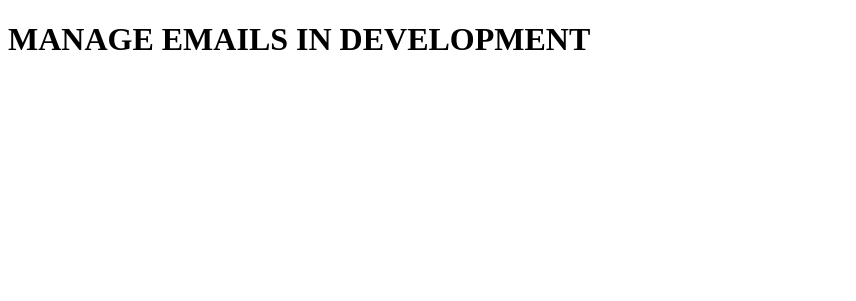
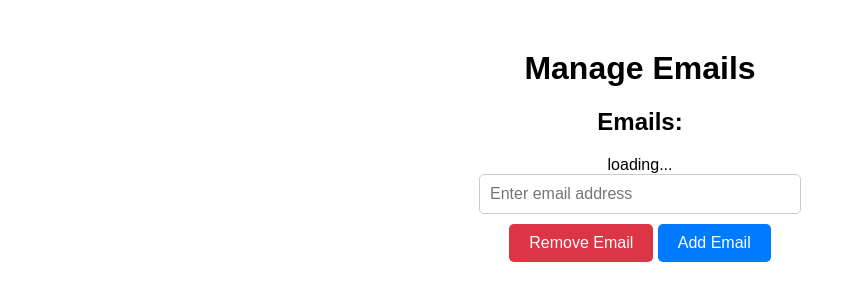
Before and after one commit to averybobbitt/workplace-violence-prediction-api, a Django app: template WorkplaceViolencePredictionAPI/API/templates/manage_emails.html in a window 1280 px wide. Shown: the top 301 px of the page, without its empty margins (0-856 px from the left). Run offline with Django 5.2, Linux system fonts and the light colour scheme; the template is opened without the code that fills it, so the values that code supplies are empty.

Commit message:
adds functionality to the manage emails page

```diff
--- a/WorkplaceViolencePredictionAPI/API/Email_notification_test.py
+++ b/WorkplaceViolencePredictionAPI/API/Email_notification_test.py
@@ -82,3 +82,7 @@ def execute():
         email.send()
     except Exception as e:
         logging.error(f"Error sending email: {e}")
+
+def list():
+    with open("emails.txt", "r") as file:
+        return file.read()
--- /dev/null
+++ b/WorkplaceViolencePredictionAPI/API/static/js/manage_emails.js
@@ -0,0 +1,41 @@
+window.onload = function () {
+    setInterval(() => {
+        fetch("http://localhost:8000/api/email").then((response) => {
+            response.json().then((data) => {
+                let list = data["emails"];
+                if (data["emails"] == ""){
+                    let list = data["emails"];
+                }
+                else{
+                    let list = "No emails in alert mailing list."
+                }
+                updateEmailDisplay(list)
+            });
+        });
+    }, 1000);
+};
+
+function addEmail(){
+    let input = document.getElementById("inputBox").value
+    let header = new Headers();
+    header.append("email", input);
+    fetch("http://localhost:8000/api/email/append/", {
+        method: "POST",
+        headers: header
+    }).then(r => console.log(`Email added: ${input}`));
+    document.getElementById("inputBox").value = "";
+}
+
+function rmEmail(){
+    let input = document.getElementById("inputBox").value
+    let header = new Headers();
+    header.append("email", input);
+    fetch("http://localhost:8000/api/email/remove/", {
+        method: "POST",
+        headers: header
+    }).then(r => console.log(`Email removed: ${input}`));
+    document.getElementById("inputBox").value = "";
+}
+function updateEmailDisplay(risk){
+    document.getElementById("emails").innerText = risk;
+}
--- a/WorkplaceViolencePredictionAPI/API/templates/manage_emails.html
+++ b/WorkplaceViolencePredictionAPI/API/templates/manage_emails.html
@@ -3,9 +3,63 @@
 <head>
     <meta charset="UTF-8">
     <meta name="viewport" content="width=device-width, initial-scale=1.0">
-    <title>Document</title>
+    {% load static %}
+    <script src="{% static 'js/manage_emails.js' %}"></script>
+    <title>Manage Emails</title>
+    <style>
+        body {
+            font-family: Arial, sans-serif;
+            margin: 0;
+            padding: 0;
+            box-sizing: border-box;
+            text-align: center;
+        }
+        .container {
+            margin-top: 50px;
+        }
+        input[type="text"] {
+            width: 300px;
+            padding: 10px;
+            font-size: 16px;
+            border: 1px solid #ccc;
+            border-radius: 5px;
+            margin-bottom: 10px;
+        }
+        .btn {
+            display: inline-block;
+            padding: 10px 20px;
+            font-size: 16px;
+            cursor: pointer;
+            text-decoration: none;
+            border: none;
+            border-radius: 5px;
+            transition: background-color 0.3s;
+        }
+        .btn-primary {
+            background-color: #007bff;
+            color: #fff;
+        }
+        .btn-primary:hover {
+            background-color: #0056b3;
+        }
+        .btn-danger {
+            background-color: #dc3545;
+            color: #fff;
+        }
+        .btn-danger:hover {
+            background-color: #c82333;
+        }
+    </style>
 </head>
 <body>
-    <h1>MANAGE EMAILS IN DEVELOPMENT</h1>
+    <div class="container">
+        <h1>Manage Emails</h1>
+        <h2>Emails:</h2>
+        <span id="emails">loading...</span><br>
+        <input type="text" placeholder="Enter email address" id="inputBox">
+        <br>
+        <button class="btn btn-danger" onclick="rmEmail()">Remove Email</button>
+        <button class="btn btn-primary" onclick="addEmail()">Add Email</button>
+    </div>
 </body>
 </html>
--- a/requirements.txt
+++ b/requirements.txt
@@ -9,3 +9,4 @@ APScheduler~=3.10.4
 toml~=0.10.2
 daphne~=4.1.0
 whitenoise~=6.6.0
+python-dotenv~=1.0.1
```
Also changed, not shown: WorkplaceViolencePredictionAPI/API/views.py (+7 -3 lines), emails.txt (line endings or trailing spaces).
